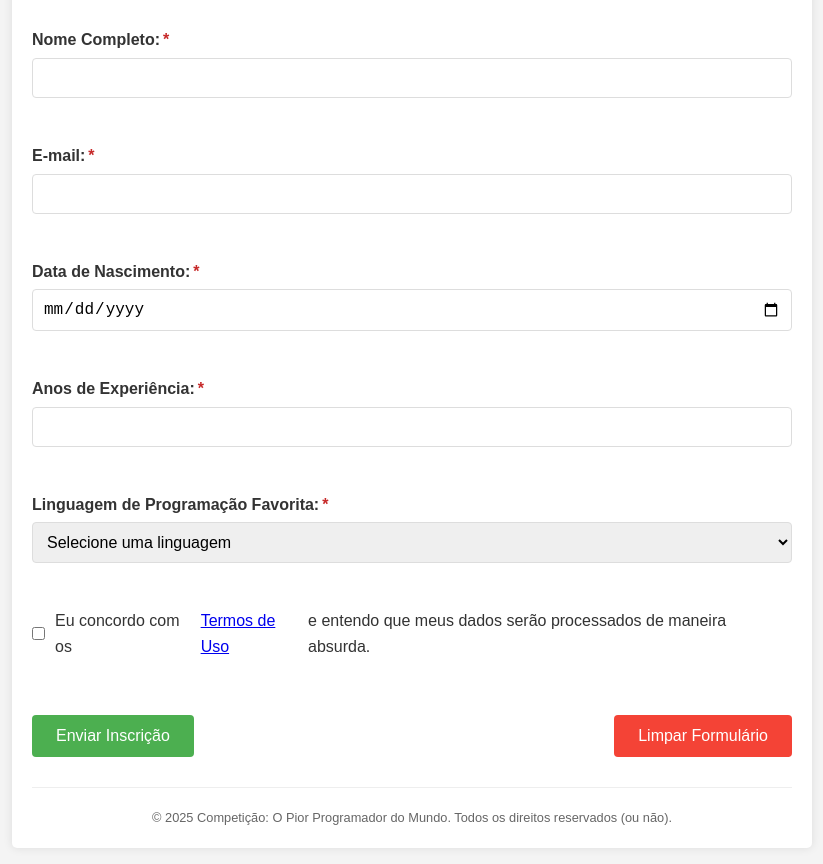
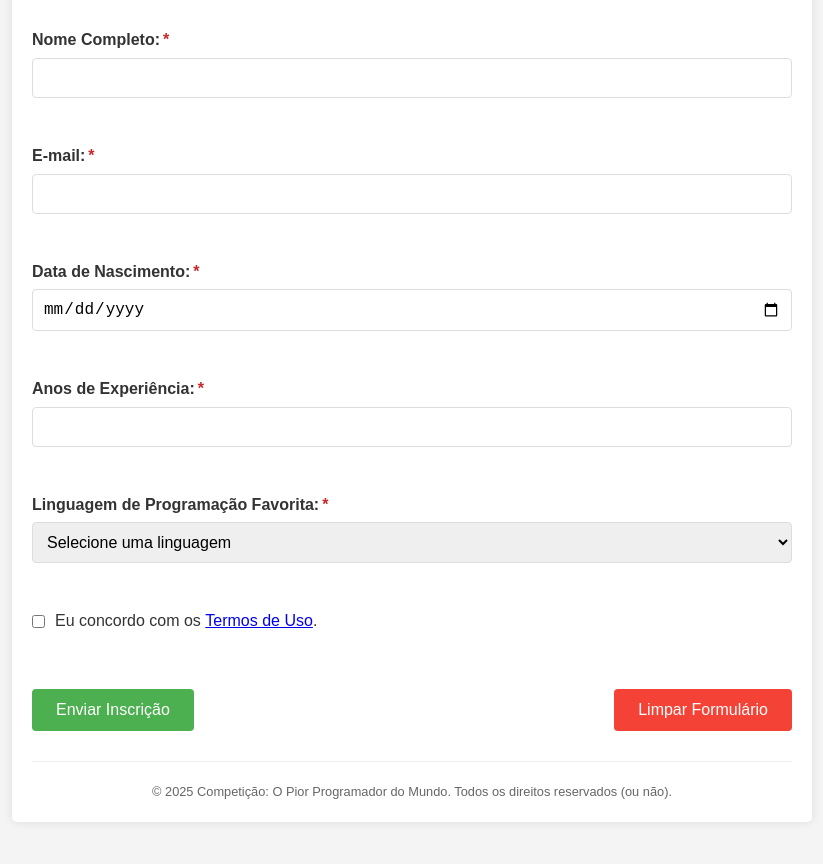
Before and after one commit to matheusdmlopes/the-worst-dev, a website: page public/index.html in a window 1280 px wide. Shown: the part 184-1048 px from the top of the page, without its empty margins (228-1051 px from the left). After the commit the page ends 1026 px from the top, so only its background shows below. Drawn offline with Linux system fonts and the light colour scheme.

Commit message:
Refine registration form text and update validation message for clarity; simplify terms agreement statement in HTML and enhance user experience in JavaScript.

```diff
--- a/public/index.html
+++ b/public/index.html
@@ -65,8 +65,7 @@
                 <div class="form-group">
                     <label class="checkbox-label">
                         <input type="checkbox" id="terms" name="terms" required>
-                        Eu concordo com os <a href="#" id="terms-link">Termos de Uso</a> e entendo que meus dados serão
-                        processados de maneira absurda.
+                        Eu concordo com os&nbsp;<a href="#" id="terms-link">Termos de Uso</a>.
                     </label>
                     <div class="field-error" id="terms-error"></div>
                 </div>
--- a/public/js/main.js
+++ b/public/js/main.js
@@ -60,7 +60,7 @@ function validateForm() {
             'Esta data de nascimento já atingiu a cota máxima de inscrições.',
         ],
         experience: [
-            'Este número de anos de experiência já foi utilizado.',
+            'Este número de anos de experiência já foi utilizado por outro inscrito.',
             'Não aceitamos mais candidatos com esta experiência.',
         ],
         language: [
```
